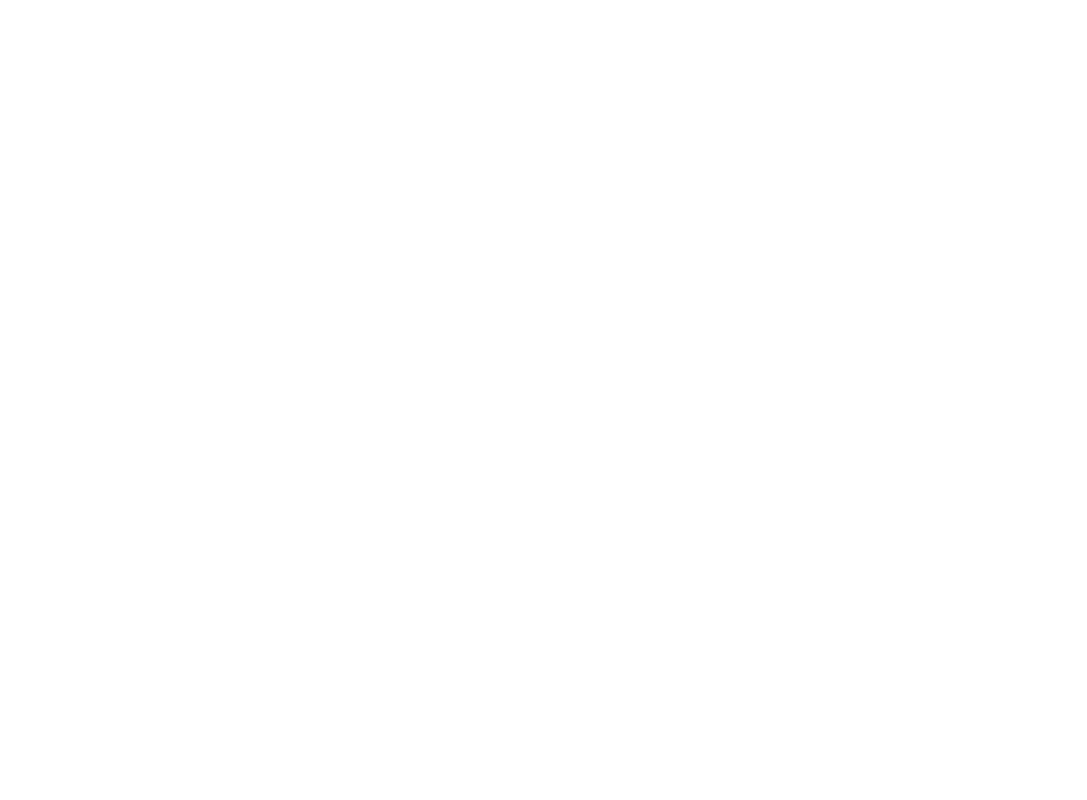
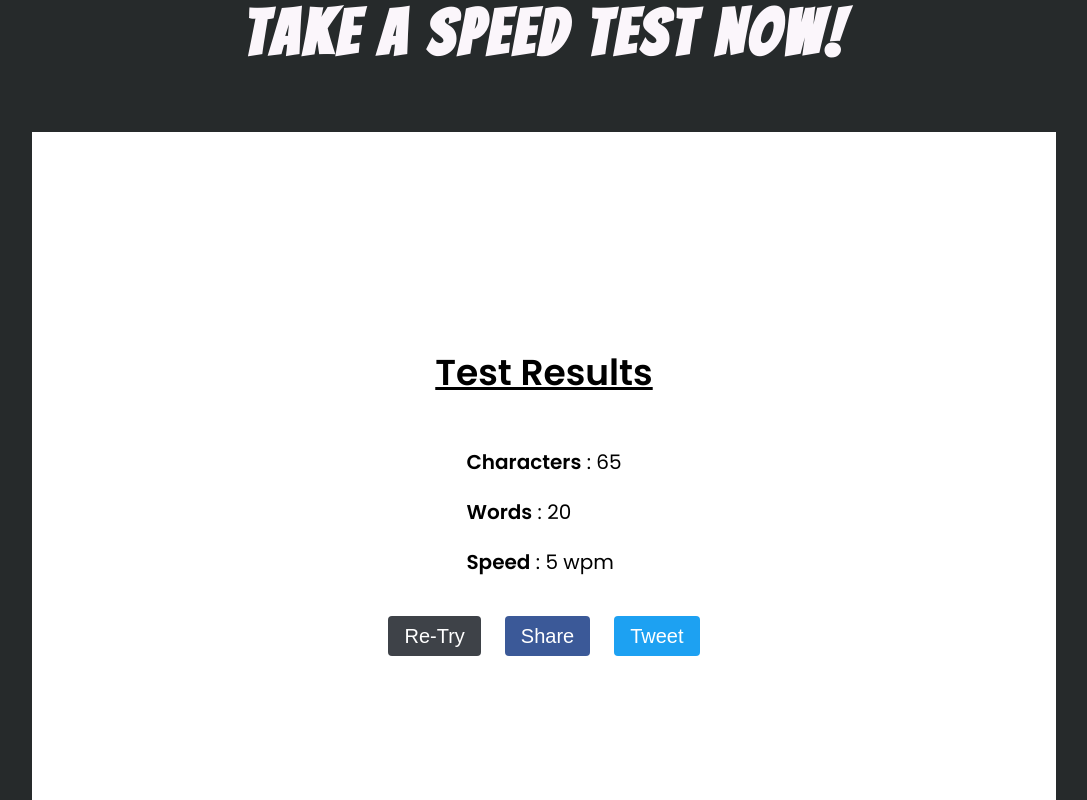
Before and after one commit to skgautam1010/Typing-test, a React (Create React App) app: page / in a window 1280 px wide. Shown: the part 860-1660 px from the top of the page, without its empty margins (96-1183 px from the left). Before the commit the page ends 851 px from the top, so only its background shows below. Built offline with nearby package versions, Linux system fonts and the light colour scheme.

Commit message:
Testcontainer and Try again component

```diff
--- a/package.json
+++ b/package.json
@@ -9,6 +9,7 @@
     "react": "^17.0.2",
     "react-dom": "^17.0.2",
     "react-scripts": "4.0.3",
+    "typewriter-effect": "^2.18.0",
     "web-vitals": "^1.0.1"
   },
   "scripts": {
--- a/src/App/App.jsx
+++ b/src/App/App.jsx
@@ -3,6 +3,9 @@
 import Nav from '../NavBar/Nav';
 import Home from '../Home/Home';
 import Footer from '../Footer/Footer';
+import ChallengeSection from '../ChallengeSection/ChallengeSection';
+
+
 
 class App extends React.Component {
     render() {
@@ -13,6 +16,8 @@
 
                 <Home />
 
+                <ChallengeSection />
+
                 <Footer />
 
             </div>
--- /dev/null
+++ b/src/ChallengeSection/ChallengeSection.css
@@ -0,0 +1,15 @@
+.challenge-section-container{
+    min-height: 90vh;
+    flex-direction: column;
+    align-items: center;
+    margin: 24px 0;
+
+}
+
+.challenge-section-header{
+    text-align: center;
+    color: #fbf6fb;
+    font-family: "Bangers",cursive;
+    font-size: 64px;
+    letter-spacing: 4px;
+}
--- /dev/null
+++ b/src/ChallengeSection/ChallengeSection.jsx
@@ -0,0 +1,18 @@
+import React from 'react'
+import TestContainer from '../TestContainer/TestContainer';
+import './ChallengeSection.css';
+
+const ChallengeSection = () =>
+ {
+    return (
+        <div className="challenge-section-container">
+            <h1 data-aos="fade-down" className="challenge-section-header">
+                Take a Speed Test Now!
+            </h1>
+            <TestContainer words={20} characters={65} wpm={5} />
+
+        </div>
+    )
+}
+
+export default ChallengeSection;
--- /dev/null
+++ b/src/TestContainer/TestContainer.css
@@ -0,0 +1,18 @@
+.test-container{
+    background-color: #fff;
+    margin: 64px 0;
+    width: 80%;
+    margin-left: 10%;
+    min-height: 750px;
+    display: flex;
+    flex-direction: column;
+    box-shadow: 0 1px 3px rgba(red, green, blue, 0.12), 0 1px 2px rgba(red, green, blue, 0.26);
+}
+
+.try-again-container{
+
+    display: flex;
+    flex-direction: column;
+    flex-grow: 1;
+    justify-content: center;
+}
--- /dev/null
+++ b/src/TestContainer/TestContainer.jsx
@@ -0,0 +1,20 @@
+import React from 'react'
+import TryAgain from '../TryAgain/TryAgain';
+import './TestContainer.css';
+
+const TestContainer = ({
+    words,
+    characters,
+    wpm
+}) => {
+    return (
+        <div className="test-container">
+            <div className="try-again-container">
+                <TryAgain words={words} characters={characters} wpm={wpm} />
+            </div>
+        </div>
+    )
+}
+
+
+export default TestContainer;
--- /dev/null
+++ b/src/TryAgain/TryAgain.css
@@ -0,0 +1,63 @@
+.try-again-cont{
+    display: flex;
+    flex-direction: column;
+    justify-content: center;
+    align-items: center;
+}
+
+
+.try-again-cont > h1{
+    text-decoration: underline;
+    margin: 0;
+    font-size: 36px;
+    margin-bottom: 20px;
+}
+
+.result-container{
+    font-size: 20px;
+    margin: 7px;
+
+}
+
+.buttons{
+    position: relative;
+    margin: 12px;
+    border: none;
+    border-radius: 4px;
+    min-width: 64px;
+    padding: 2px 16px;
+    vertical-align: middle;
+    text-align: center;
+    color: #fff;
+    box-shadow: 0 1px 3px rgba(red, green, blue, 0.12), 0 1px 2px rgba(red, green, blue, 0.26);
+    font-size: 20px;
+    font-weight: 500;
+    line-height: 36px;
+    cursor: pointer;
+    transition: background-color 0.2s;
+}
+
+.start-again-btn{
+    background-color: #3e4248;
+
+}
+
+.start-again-btn:hover,.start-again-btn:focus{
+    background: #808080;
+}
+
+.share-btn{
+    background: #3b5998;
+}
+
+.share-btn:hover,.share-btn:focus{
+    background: #5d7dc4;
+}
+
+.tweet-btn{
+    background: #1da1f2;
+}
+
+.tweet-btn:hover,.tweet-btn:focus{
+    background-color: #8faef3;
+}
--- /dev/null
+++ b/src/TryAgain/TryAgain.jsx
@@ -0,0 +1,34 @@
+import React from 'react'
+import './TryAgain.css';
+
+const TryAgain = ({words,characters,wpm}) => {
+    return (
+        <div className="try-again-cont">
+            <h1>Test Results</h1>
+            <div className="result-container">
+                <p>
+                    <b>Characters</b> : {characters}
+                </p>
+                <p>
+                    <b>Words</b> : {words}
+
+                </p>
+                <p>
+                    <b>Speed</b> : {wpm} wpm
+                </p>
+            </div>
+            <div>
+                <button className="buttons start-again-btn">Re-Try</button>
+                <button className="buttons share-btn" onClick={()=>{
+                    window.open("https://www.facebook.com/sharer/sharer.php?u=sonu","facebook-share-dialog","width=800","height=600")
+                }}>Share</button>
+                <button className="buttons tweet-btn" onClick={()=>{
+                    window.open("https://www.twitter.com/intent/tweet?text=skgautam1010","Twitter","width=800","height=600")
+                }}>Tweet</button>
+            </div>
+        </div>
+    )
+}
+
+
+export default TryAgain;
```
Also changed, not shown: 1 other file (tests, documents, lock files or other folders).
